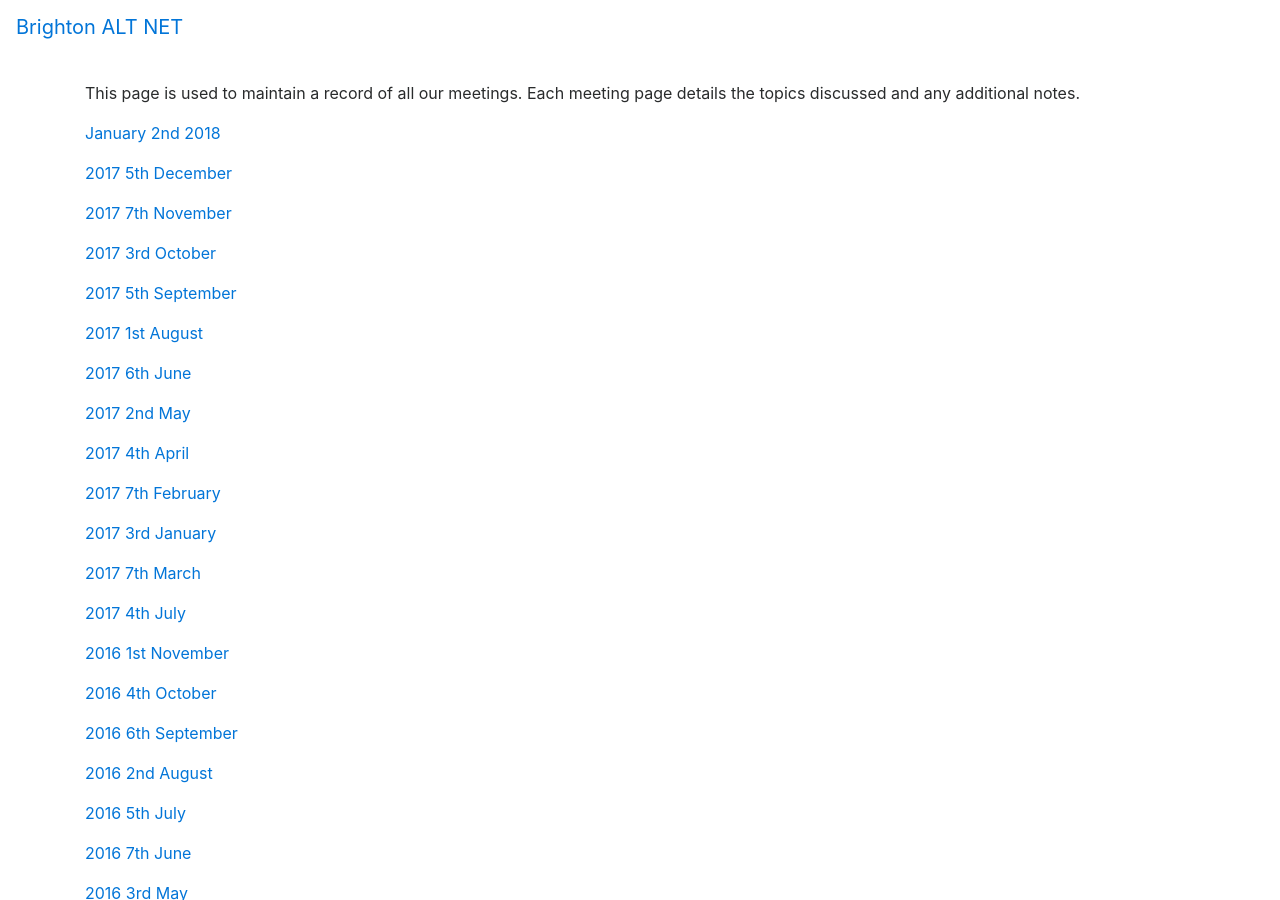
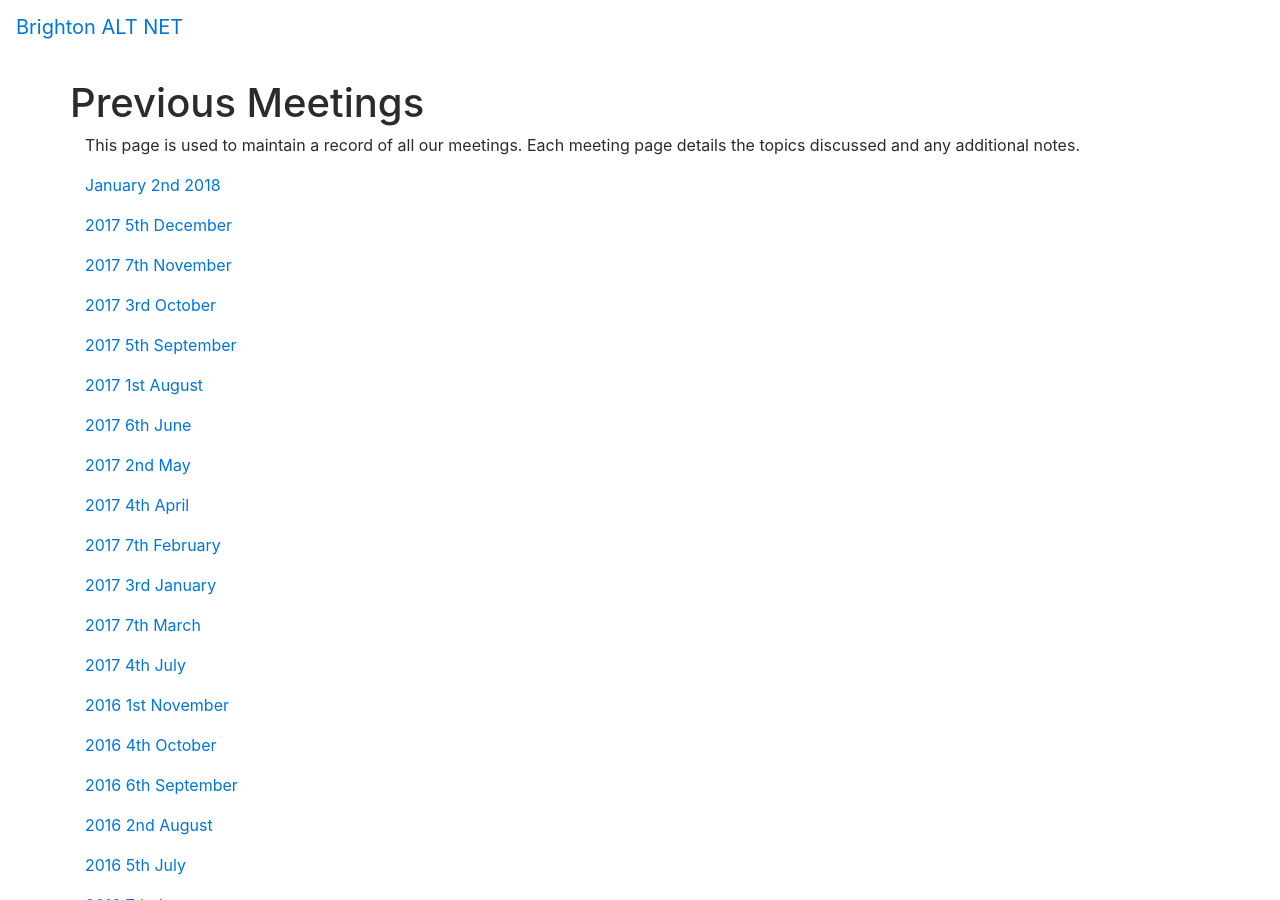
Before and after one commit to brighton-alt-net/brighton-alt-net.github.io, a Jekyll site: the page built from meetings.md, in a window 1280 px wide and 900 px high. Built offline with Jekyll 4.4.1, drawn with Linux system fonts in a browser that asks for light colours; nearby versions of some CDN libraries.

```diff
--- a/_layouts/default.html
+++ b/_layouts/default.html
@@ -37,6 +37,12 @@
       {% endif %}
 
       <div class="main-content container">
+
+        {% if page.title %}
+        <div class="row top-padding">
+          <h1>{{ page.title }}</h1>
+        </div>
+        {% endif %}
         {{ content }}
       </div>
     </main>
--- a/docker-compose.yml
+++ b/docker-compose.yml
@@ -2,9 +2,10 @@ version: '3'
 
 services:
   jeykll-serer:
-    image: starefossen/github-pages
+    image: keithbloom/github-pages:initial
     container_name: brighton-alt-net-jekyll-server
     volumes:
       - ./:/usr/src/app
+    command: jekyll serve -d /_site --watch --force_polling -H 0.0.0.0 -P 4000
     ports:
       - 4000:4000
```
